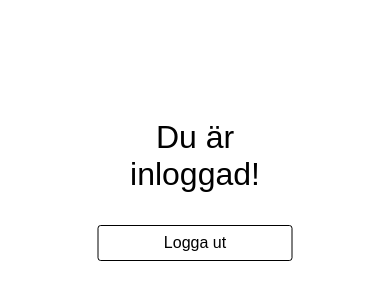
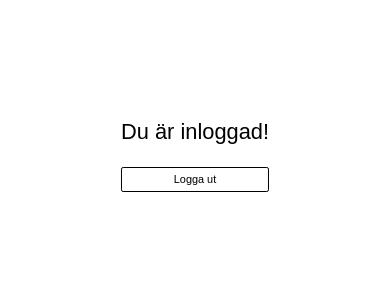
Before and after one commit to LinusLjung/loggaut, a React (Create React App) app: page / in a window 390 px wide. Shown: the part 134-434 px from the top of the page. Built offline with nearby package versions, Linux system fonts and the light colour scheme.

Commit message:
Mobile adjustments

```diff
--- a/src/index.css
+++ b/src/index.css
@@ -2,4 +2,11 @@ body {
   margin: 0;
   padding: 0;
   font-family: sans-serif;
+  font-size: 16px;
 }
+
+@media (max-width: 450px) {
+  body {
+    font-size: 2.8vw;
+  }
+}
```
